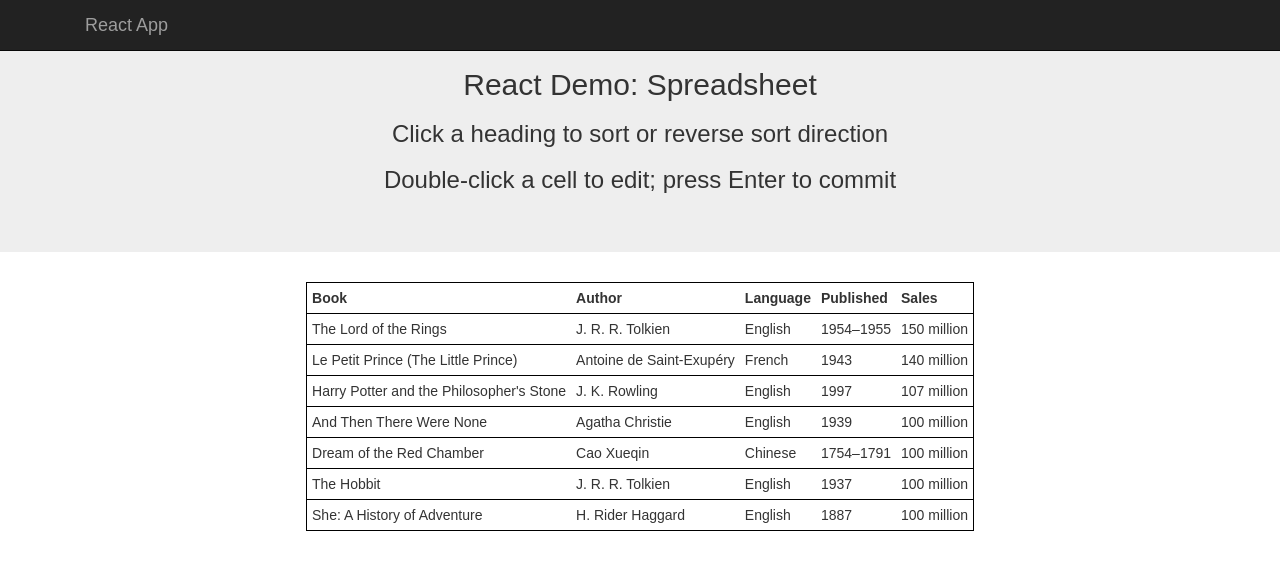
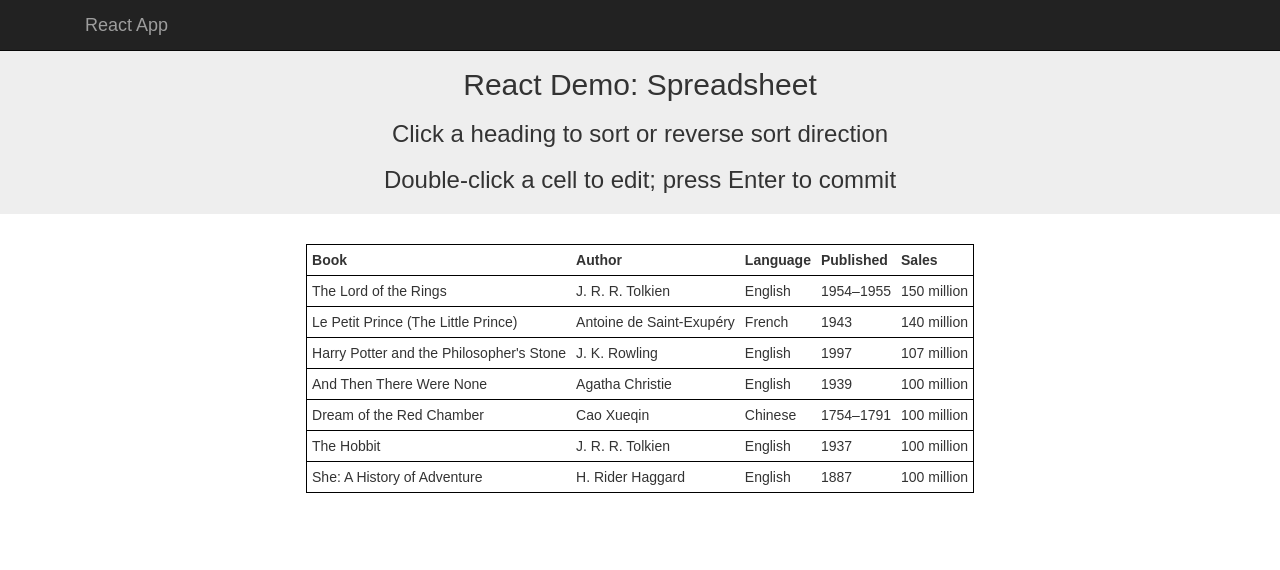
Before and after one commit to joel-s/demo-react-app, a React (Create React App) app: page / in a window 1280 px wide. Shown: the top 570 px of the page. Built offline with nearby package versions, Linux system fonts and the light colour scheme.

Commit message:
Minor cleanup

```diff
--- a/public/index.html
+++ b/public/index.html
@@ -17,16 +17,5 @@
   </head>
   <body>
     <div id="root"></div>
-    <div id="excel"></div>
-    <!--
-      This HTML file is a template.
-      If you open it directly in the browser, you will see an empty page.
-
-      You can add webfonts, meta tags, or analytics to this file.
-      The build step will place the bundled scripts into the <body> tag.
-
-      To begin the development, run `npm start`.
-      To create a production bundle, use `npm run build`.
-    -->
   </body>
 </html>
--- a/src/Excel.css
+++ b/src/Excel.css
@@ -1,5 +1,6 @@
 .Excel .intro {
   text-align: center;
+  padding-bottom: 10px;
 }
 
 .Excel input {
--- a/src/index.js
+++ b/src/index.js
@@ -3,14 +3,9 @@
 import ReactDOM from 'react-dom';
 import { Grid, Navbar } from 'react-bootstrap';
 import { HashRouter as Router } from 'react-router-dom';
-import App from './App';
+//import App from './App';
 import Excel, { excelHeaders, excelData } from './Excel';
 import './index.css';
-
-ReactDOM.render(
-  <App />,
-  document.getElementById('root')
-);
 
 ReactDOM.render(
   <Router>
@@ -28,5 +23,5 @@
       <Excel headers={excelHeaders} initialData={excelData}/>
     </div>
   </Router>,
-  document.getElementById('excel')
+  document.getElementById('root')
 );
```
